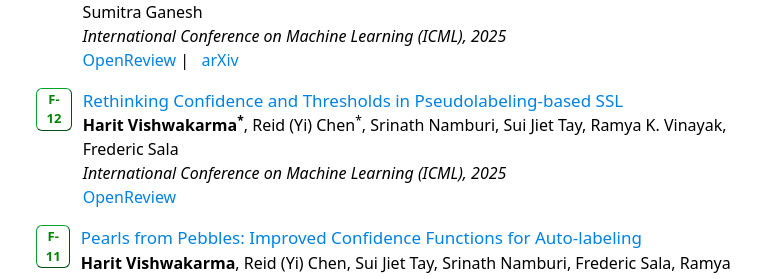
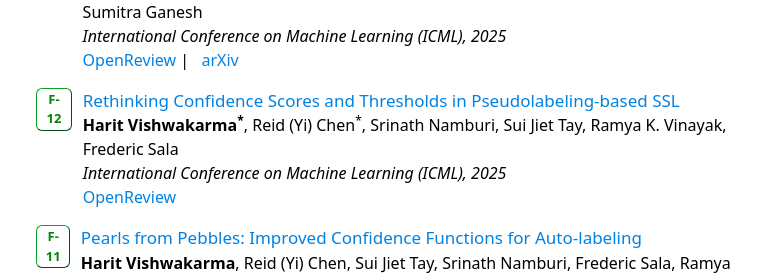
Before and after one commit to harit7/harit7.github.io, a Jekyll site: the page built from index.html, in a window 1280 px wide. Shown: the part 1581-1860 px from the top of the page, without its empty margins (249-1026 px from the left). Built offline with Jekyll 4.4.1, drawn with Linux system fonts in a browser that asks for light colours; formulas are drawn with MathJax 3.

Commit message:
Update papers.json

```diff
--- a/_data/papers.json
+++ b/_data/papers.json
@@ -60,7 +60,7 @@
 
     {
         "id": "F-12",
-        "title": "Rethinking Confidence and Thresholds in Pseudolabeling-based SSL",
+        "title": "Rethinking Confidence Scores and Thresholds in Pseudolabeling-based SSL",
         "authors": "<b>Harit Vishwakarma<sup>*</sup></b>, Reid (Yi) Chen<sup>*</sup>, Srinath Namburi,  Sui Jiet Tay, Ramya K. Vinayak, Frederic Sala",
         "venue": "International Conference on Machine Learning (ICML)",
         "date": "2025-05-01",
```
